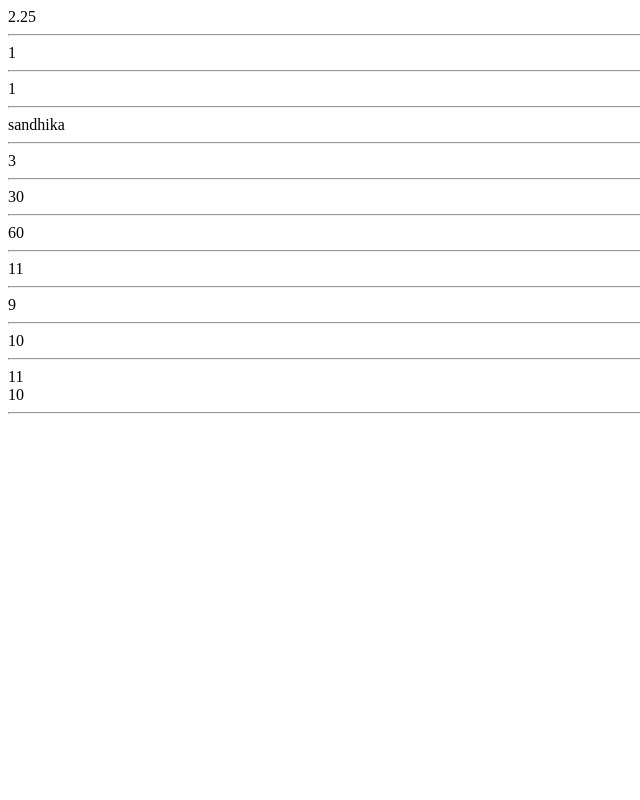
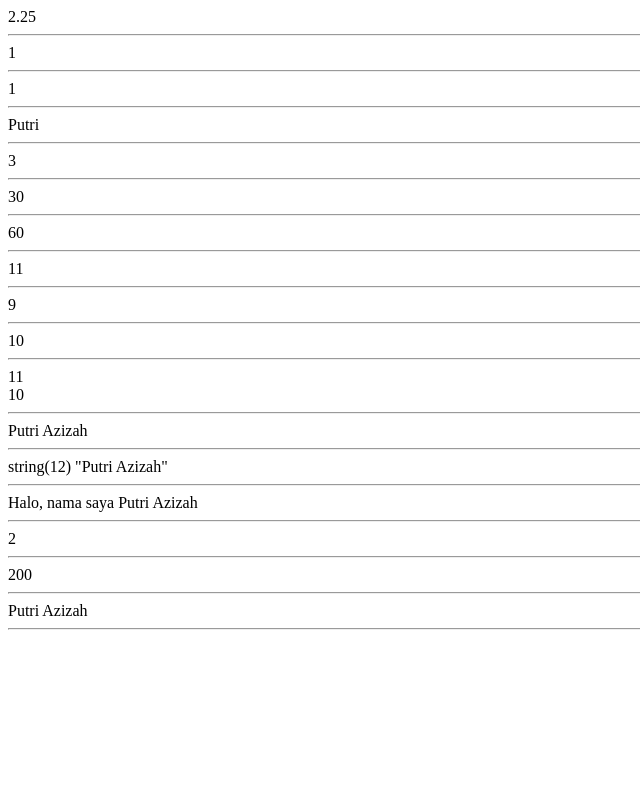
Before and after one commit to PutriAzizahNgoding/pw2022_d_213040116, a PHP site: page /latihan1.php in a window 1280 px wide. Shown: the whole page, without its empty margins (0-640 px from the left). Run offline with PHP 8.4, Linux system fonts and the light colour scheme.

Commit message:
Telah menyelesaikan tugas pertemuan 2

```diff
--- a/kuliah/pertemuan2/latihan1.php
+++ b/kuliah/pertemuan2/latihan1.php
@@ -1,5 +1,5 @@
 <?php
-   // pertemuan 2, belajar mengenai sintaks PHP
+   // pertemuan 2 dikelas, belajar mengenai sintaks PHP
    // echo untuk mencetak nilai ke layar
 echo (1 + 2) * 3 / 4;
 echo "<hr>";
@@ -23,7 +23,7 @@ echo "<hr>";
 // snake_case : $nama_depan_mahasiswa(phython)
 // camelCase : $namaDepanMahasiswa(js)
 // kebab-case : nama-depan-mahasiswa (css)
-$nama = 'sandhika';
+$nama = 'Putri';
 echo $nama;
 echo "<hr>";
 
@@ -75,12 +75,134 @@ echo "<hr>";
 echo 10 === "10";
 
 
-// ' back tick
-// ~ tilde
-// # pound
-// ^ caret
-// | pipe
-// \ backslash
-// / slash
+// pertemuan 2 dari youtube
+// mengenai sintaks dasar PHP
+/* komentar adalah sintaks pemrograman yang tidak akan dieksekusi
+berfungsi untuk menjelaskan fungsi dari baris2 kodenya
+*/
+//standar output
+/* sebuah perintah di PHP yang digunakan untuk
+menampilkan sesuatu ke layar atau mencetak sesuatu ke layar
+*/
+// echo, print (biasa digunakan untuk mencetak string,variabel,tulisan)
+// print_r(khusus untuk mencetak array)
+/* var_dump(biasa digunakan untuk melihat isi dari variabel
+akan menampilkan informasi mengenai variabel tersebut)*/
+
+echo "Putri Azizah"; //akan mencetak sebuah string atau tulisan ke layar
+echo "<hr>";
+
+var_dump("Putri Azizah");
+echo "<hr>";
+ /* output string(12) "Putri Azizah"
+ artinya var_dump akan memberikan informasi
+ tidak hanya apa yang ditampilkannnya saja, tapi
+ akan memberikan juga informasi yang ditampilkannya itu
+ tipe datanya apa dan ukurannya berapa
+ */
+
+ // Penulisan sintaks PHP
+ //1. PHP di dalam HTML
+ /*<h1>Halo, Selamat Datang <?php echo "Putri";?></h1>
+<p><?php echo "ini adalah paragraph"; ?></p>*/
+//2. HTML di dalam PHP
+/*<?php
+        echo "<h1>Halo, Selamat Datang Sandhika</h1>"
+     ?>   */
+
+
+// variabael dan Tipe data
+// variabel, digunakan untuk menampung sebuah nilai
+// tidak boleh diawali dengan angka, tapi boleh mengandung angka
+// tidak menggunakan spasi tapi underscore
+
+$nama = "Putri Azizah"; //memasukkan tulisan Putri ke variabel nama
+echo "Halo, nama saya $nama";
+echo "<hr>";
+/*jika menggunakan kutip dua
+bisa menggunakan konsep yang namanya interpolasi, dimana itu
+ adalah untuk mengecek apakah didalam kutip 2 atau didalam string
+ terdapat variabel atau tidak, jika iya akan menampilkan isi
+ variabel nya
+ output dari echo diatas: Halo, nama saya Putri Azizah */
+ /* jika menggunakan kutip 1(tidak ada interpolasinya) maka yang tampil adalah
+ Halo, nama saya $nama, jadi yang tampil adalah variabelnya bukan isinya
+  */
+
+  // Operator
+  //aritmatika
+  // + - * / %
+ echo 1 + 1;
+ echo "<hr>";
+$x = 10;
+$y = 20;
+echo $x * $y;
+echo "<hr>";
+
+// penggabung string/concatenation/concat
+// .
+$nama_depan = "Putri";
+$nama_belakang = "Azizah";
+echo $nama_depan." ".$nama_belakang;
+echo "<hr>"
+
+// Assignment (operator penugasan)
+// =, +=, -=,*=, /=, %=, .=
+// $x = 1;
+// $x += 5;
+// echo $x;
+// output 6
+
+// $x = 1;
+// $x -= 5;
+// echo $x;
+// outputnya -4
+
+// $nama = "Putri";
+// $nama .= " ";
+// $nama .= "Azizah";
+// echo $nama;
+// output : Putri Azizah
+
+// operator perbandingan
+// <,>, <=, >=, ==, !=
+// tidak mengecek tipe datanya, tetapi nilainya sama tidak
+//biasa digunakan membuat pengkondisian
+// var_dump(1 < 5);
+// output : bool(true)
+
+// var_dump(1 > 5);
+// output: bool(false)
+
+// var_dump(1 == 5);
+// output: bool(false)
+
+// var_dump(1 == "1");
+// output: bool(true)
+
+// operator identitas
+//akan mengecek tipe datanya juga
+// ===, !==
+
+// var_dump(1 === "1");
+// output:  bool(false),karena tipe datanya berbeda
+
+// operator logika
+// &&, ||, ! (AND,OR,NOT)
+// bisa digunakan untuk pengkondisian
+
+// $x = 10;
+// var_dump($x < 20 && $x % 2 == 0);
+// output: bool(true), karena dua kondisi perbandingan ini harus
+// bernilai true apabila menggunakan logika AND
+
+// $x = 30;
+//  var_dump($x < 20 && $x % 2 == 0);
+//  output: bool(false), karena harus bernilai benar keduanya
+
+// $z = 30;
+//  var_dump($x < 20 || $x % 2 == 0);
+// output: bool(true), jika menggunakan OR maka jika yang bernilai benar
+// salah satunya maka true
 
 ?>
```
